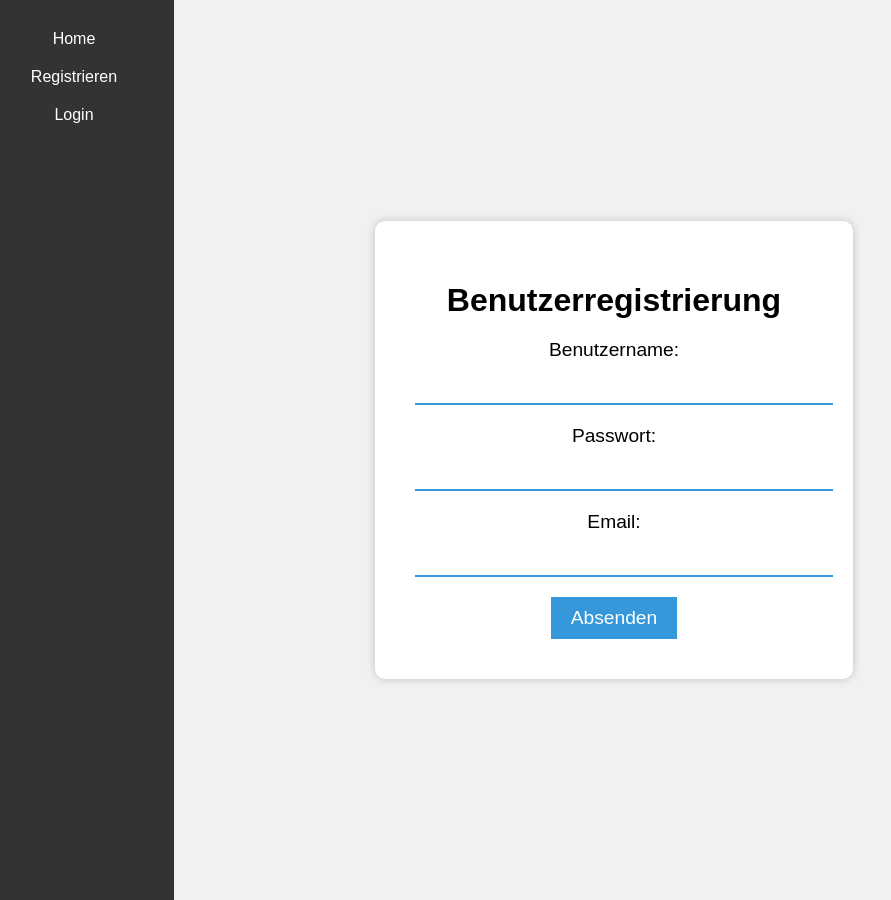
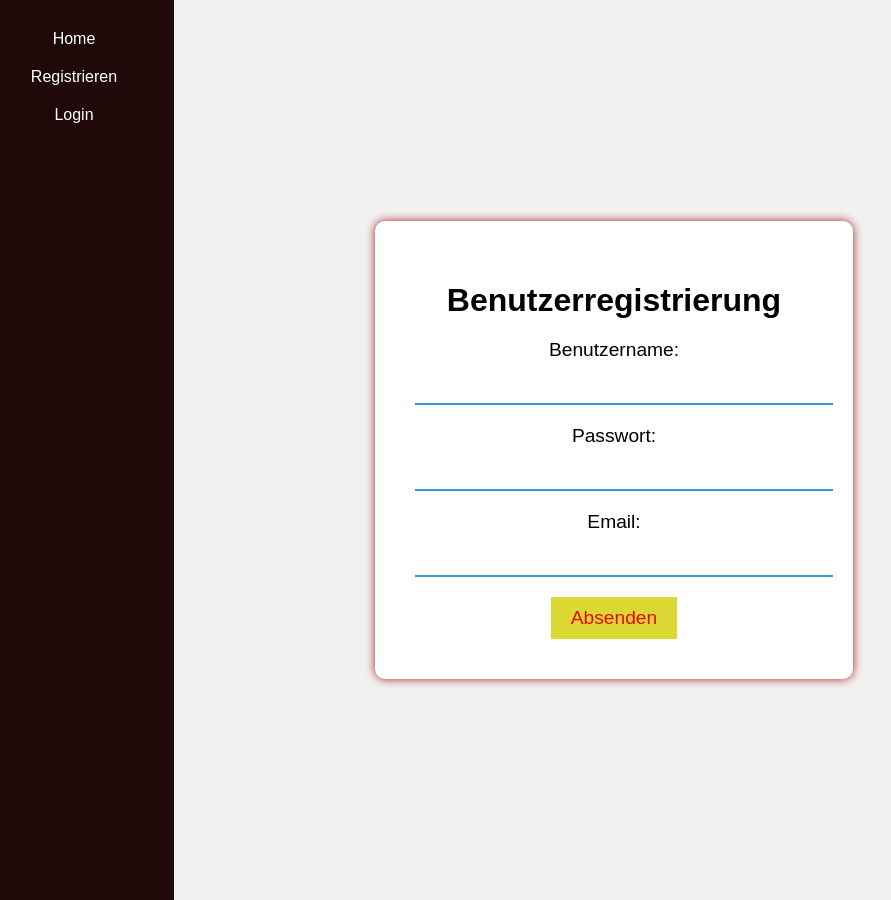
Before and after one commit to vinnypooh21/ProjectWeb, a PHP site: page /register.html in a window 1280 px wide. Shown: the whole page, without its empty margins (26-917 px from the left). Run offline with PHP 8.4, Linux system fonts and the light colour scheme.

Commit message:
weird colors

```diff
--- a/style_login.css
+++ b/style_login.css
@@ -6,7 +6,7 @@
     top: 0;
     height: 100%;
     width: 200px;
-    background-color: #333; /* Hintergrundfarbe des Menüs */
+    background-color: #200909; /* Hintergrundfarbe des Menüs */
     padding: 20px 0;
     text-align: center;
 }
@@ -20,7 +20,7 @@
 }
 
 .nav-menu a:hover {
-    background-color: #f093f8; /* Hintergrundfarbe bei Hover */
+    background-color: #f8c293; /* Hintergrundfarbe bei Hover */
 }
 
 /* Style für die Login-Box */
@@ -47,7 +47,7 @@ body {
     background-color: #fff;
     padding: 40px;
     border-radius: 10px;
-    box-shadow: 0px 0px 10px rgba(0, 0, 0, 0.2);
+    box-shadow: 0px 0px 10px rgba(158, 13, 13, 0.912);
     text-align: center;
     transition: transform 0.3s ease; /* Hinzugefügter Hover-Effekt */
 }
@@ -84,8 +84,8 @@ input[type="password"]:hover {
 }
 
 input[type="submit"] {
-    background-color: #3498db;
-    color: #fff;
+    background-color: #dbd834;
+    color: #e90808;
     border: none;
     padding: 10px 20px;
     font-size: 1.2em;
```
